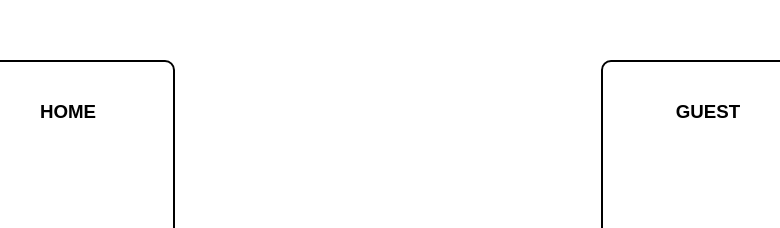
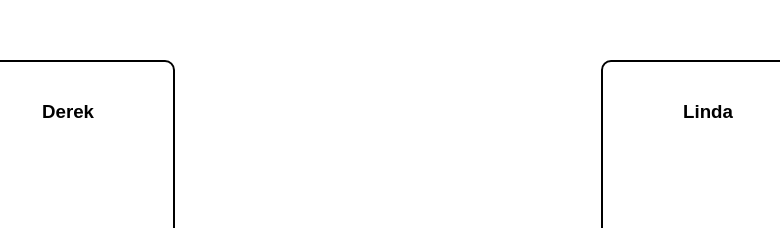
Before and after one commit to dpfitzge/Scoreboard, a website built with Vite: page index.html in a window 1280 px wide. Shown: the top 228 px of the page, 252-1032 px from the left. Built offline with nearby package versions, Linux system fonts and the light colour scheme.

Commit message:
Update index.html

```diff
--- a/index.html
+++ b/index.html
@@ -8,7 +8,7 @@
         <div class="container">
             <!-- HOME Section -->
             <div id="home">
-                <h3>HOME</h3>
+                <h3>Derek</h3>
                 <h3 id="digital-home" class="digital-home">0</h3> <!-- Score for HOME -->
                 <div id="horiHome">
                     <button onclick="updateScore('home', 1)">+1</button>
@@ -19,7 +19,7 @@
 
             <!-- GUEST Section -->
             <div id="guest">
-                <h3>GUEST</h3>
+                <h3>Linda</h3>
                 <h3 id="digital-guest" class="digital-guest">0</h3> <!-- Score for GUEST -->
                 <div id="horiGuest">
                     <button onclick="updateScore('guest', 1)">+1</button>
```
